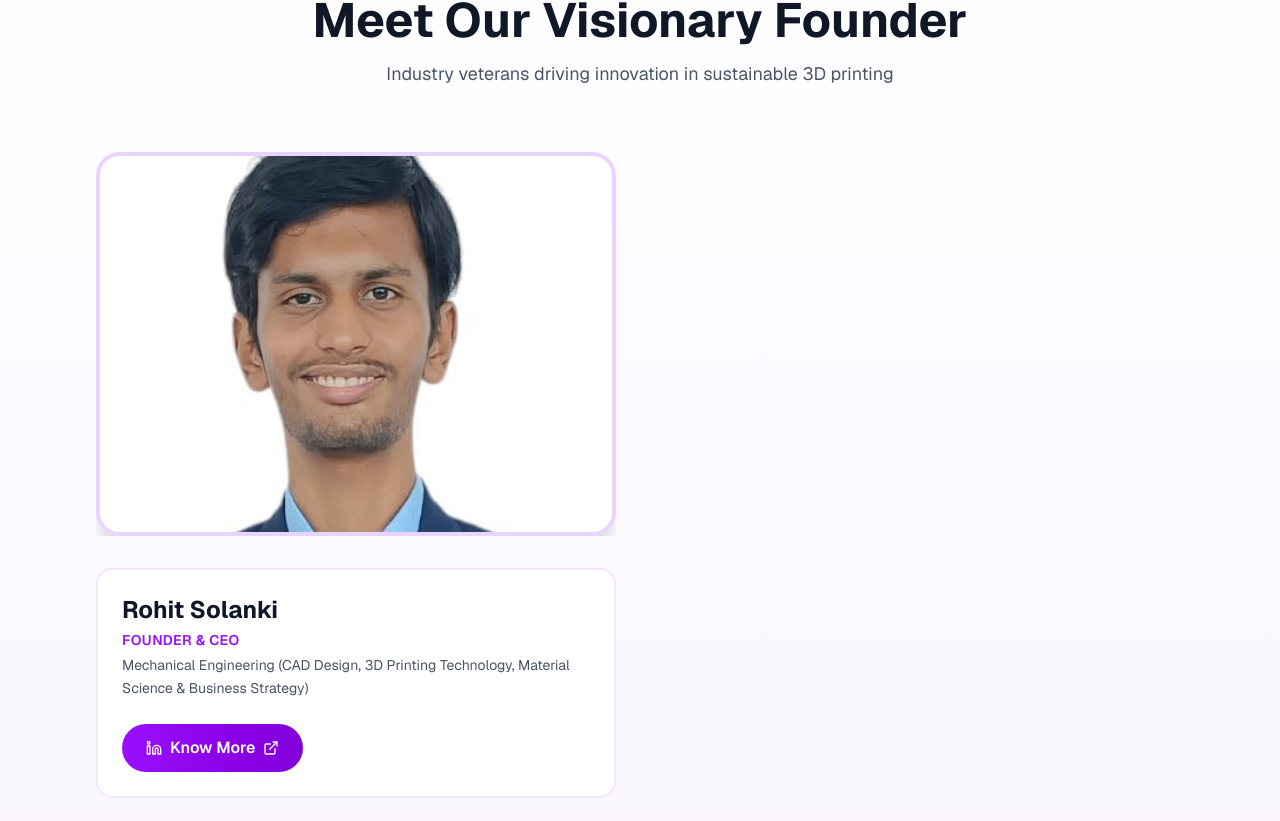
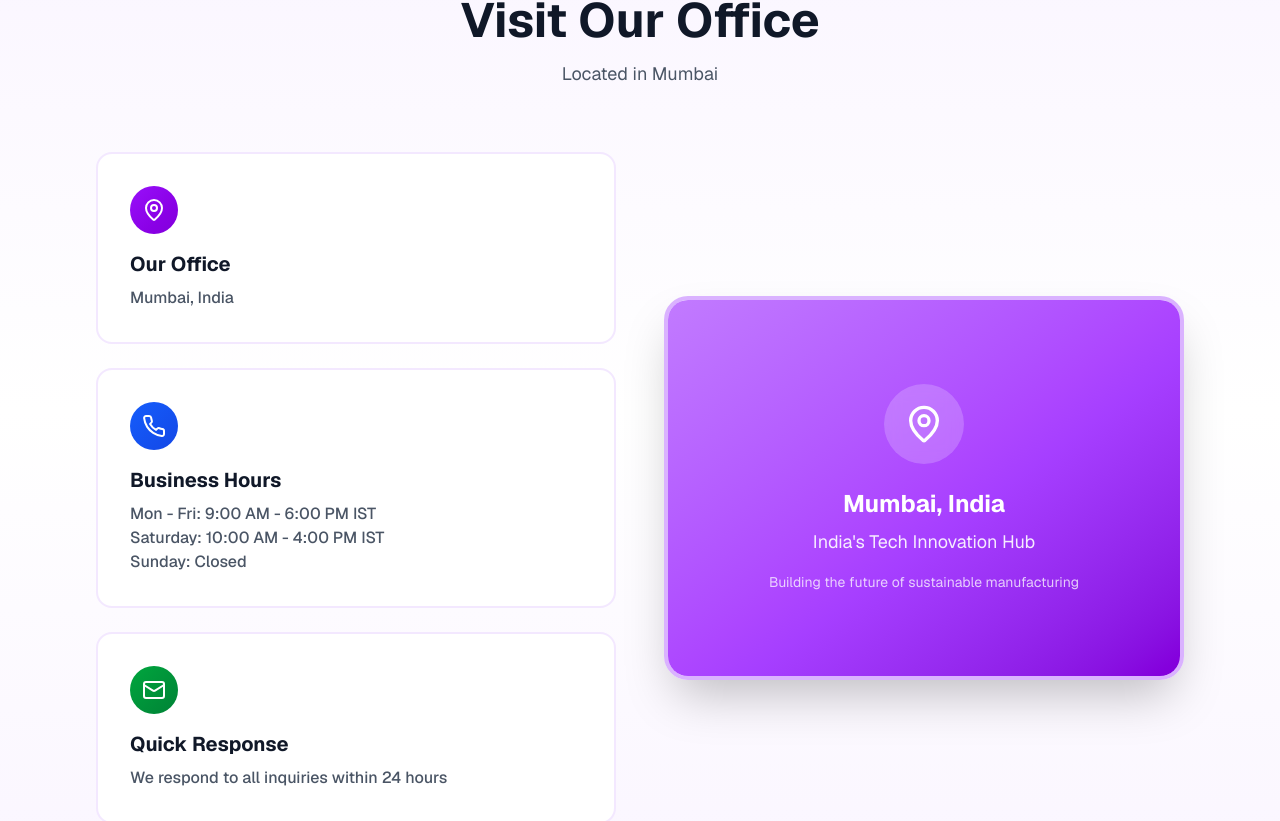
Before and after one commit to neko7123/inventek-3d, a Next.js app: page /contact in a window 1280 px wide. Shown: the part 1500-2321 px from the top of the page. Built offline with nearby package versions, Linux system fonts and the light colour scheme.

Commit message:
Founder Fixed

```diff
--- a/app/contact/page.tsx
+++ b/app/contact/page.tsx
@@ -39,19 +39,6 @@ export default function ContactPage() {
   const handleNavClick = () => {
     setIsMenuOpen(false)
   }
-
-  const founders: Founder[] = [
-  {
-    name: "Rohit Solanki",
-    position: "Founder & CEO",
-    specialization:
-      "Mechanical Engineering (CAD Design, 3D Printing Technology, Material Science & Business Strategy)",
-    image: "/rohitsolanki.jpg",
-    linkedin: "https://www.linkedin.com/in/rohit-solanki-4125082aa",
-    description:
-      "Visionary leader with skills in additive manufacturing, CAD design and sustainable innovation.",
-  },
-]
 
   const contactOptions = [
     {
@@ -282,68 +269,6 @@ export default function ContactPage() {
         </div>
       </section>
 
-      <section className="py-20 bg-gradient-to-b from-white to-purple-50">
-        <div className="max-w-6xl mx-auto px-4 sm:px-6 lg:px-8">
-          <h2 className="text-4xl md:text-5xl font-bold text-center text-gray-900 mb-4">Meet Our Visionary Founder</h2>
-          <p className="text-center text-gray-600 mb-16 text-lg">
-            Industry veterans driving innovation in sustainable 3D printing
-          </p>
-
-          <div className="grid md:grid-cols-2 gap-12">
-            {founders.map((founder, index) => (
-              <div
-                key={index}
-                className="group"
-                style={{
-                  transform: `translateY(${Math.sin((scrollY + index * 100) / 100) * 8}px)`,
-                }}
-              >
-                <div className="relative mb-8 overflow-hidden">
-                  <div className="relative h-96 overflow-hidden rounded-3xl border-4 border-purple-200 group-hover:border-purple-600 transition-all duration-300 shadow-xl group-hover:shadow-2xl group-hover:shadow-purple-300">
-                    <Image
-                      src={founder.image || "/placeholder.svg"}
-                      alt={founder.name ?? "Founder photo"}
-                      width={400}
-                      height={400}
-                      className="w-full h-full object-cover group-hover:scale-110 transition-transform duration-500"
-                    />
-                    {/* Gradient Overlay */}
-                    <div className="absolute inset-0 bg-gradient-to-t from-black/70 via-transparent to-transparent opacity-0 group-hover:opacity-100 transition-opacity duration-300 flex items-end p-6">
-                      <p className="text-white text-sm leading-relaxed">{founder.description}</p>
-                    </div>
-
-                    {/* Floating badge */}
-                    <div className="absolute top-4 right-4 px-4 py-2 bg-white/90 backdrop-blur-sm rounded-full text-sm font-semibold text-purple-600 opacity-0 group-hover:opacity-100 transition-all duration-300 transform group-hover:scale-100 scale-75">
-                      {(founder.position ?? "").split("&")[0].trim()}
-                    </div>
-                  </div>
-                </div>
-
-                <div className="p-6 bg-white rounded-2xl border-2 border-purple-100 group-hover:border-purple-400 transition-all duration-300 group-hover:shadow-xl group-hover:shadow-purple-200 hover:-translate-y-2">
-                  <h3 className="text-2xl font-bold text-gray-900 mb-1">{founder.name}</h3>
-                  <p className="text-purple-600 font-semibold mb-1 text-sm uppercase tracking-wide">
-                    {founder.position}
-                  </p>
-                  <p className="text-gray-600 mb-6 text-sm leading-relaxed">{founder.specialization}</p>
-
-                  {/* Know More Button with enhanced styling */}
-                  <a
-                    href={founder.linkedin}
-                    target="_blank"
-                    rel="noopener noreferrer"
-                    className="inline-flex items-center gap-2 px-6 py-3 bg-gradient-to-r from-purple-600 to-purple-700 text-white rounded-full font-semibold hover:shadow-lg hover:shadow-purple-300 transition-all duration-300 group/btn hover:scale-105"
-                  >
-                    <Linkedin className="w-4 h-4" />
-                    <span>Know More</span>
-                    <ExternalLink className="w-4 h-4 group-hover/btn:translate-x-1 transition" />
-                  </a>
-                </div>
-              </div>
-            ))}
-          </div>
-        </div>
-      </section>
-
       <section className="py-20 bg-gradient-to-b from-purple-50 via-white to-purple-50">
         <div className="max-w-6xl mx-auto px-4 sm:px-6 lg:px-8">
           <h2 className="text-4xl md:text-5xl font-bold text-center text-gray-900 mb-4">Visit Our Office</h2>
--- a/package.json
+++ b/package.json
@@ -48,7 +48,7 @@
     "input-otp": "1.4.1",
     "jspdf": "latest",
     "lucide-react": "^0.454.0",
-    "next": "^16.1.3",
+    "next": "latest",
     "next-themes": "^0.4.6",
     "react": "^19.2.3",
     "react-day-picker": "9.8.0",
```
Also changed, not shown: 1 other file (tests, documents, lock files or other folders).
